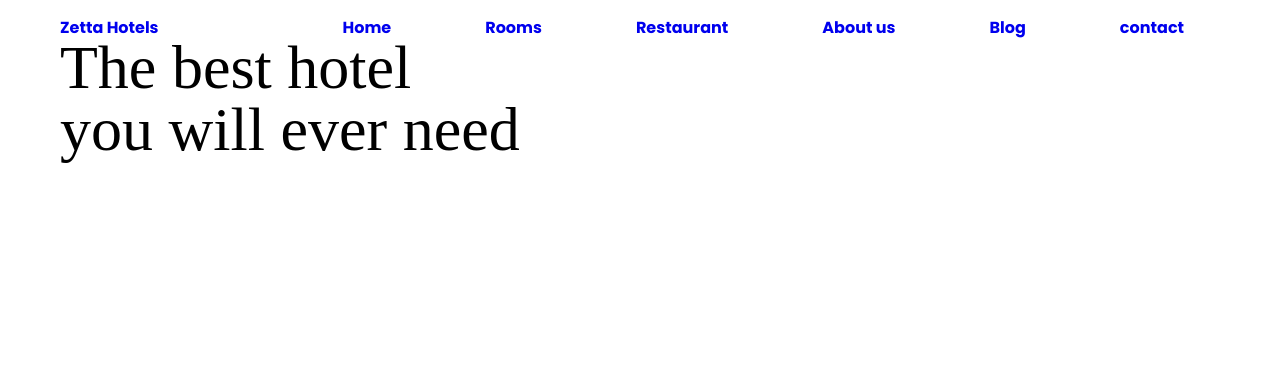
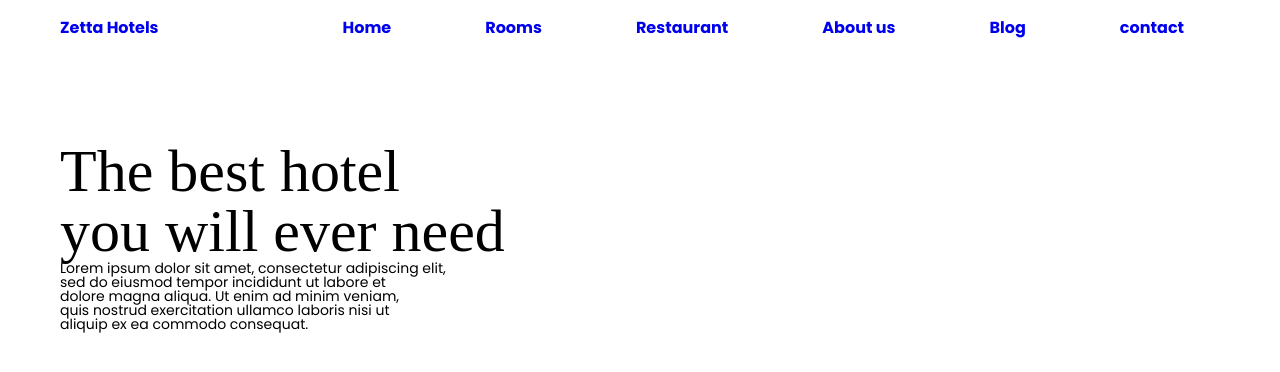
Before and after one commit to maikomekok/Lesson6, a plain HTML site: page index.html in a window 1280 px wide. Drawn offline with Linux system fonts and the light colour scheme.

Commit message:
added paragraph

```diff
--- a/css/main.css
+++ b/css/main.css
@@ -17,14 +17,19 @@ body{
 	padding-left: 90px;
 	margin-left: 90px;
 	font-family: 'Poppins-Bold'
-
 }
 .navbar-li-2>a {
 	padding-left: 90px;
 	font-family: 'Poppins-Bold'
 }
+.divmain{
+	margin-top: 105px;
+}
 h1{
-	font-size: 62px;
-	font-family:'Poppins'
-	margin-top:105px;
+	font-size: 60px;
+	font-family: 'Poppins-ExtraBold'
 }
+.divmain>p{
+	font-size: 14px;
+	font-family: 'Poppins-Regular'
+}
--- a/index.html
+++ b/index.html
@@ -37,8 +37,9 @@
   			</ul>
   		</nav>
   	</header> <!-- header ends here -->
-  	<div> <!-- second part of main section -->
+  	<div class="divmain"> <!-- second part of main section -->
   		<h1>The best hotel <br> you will ever need</h1>
+  		<p>Lorem ipsum dolor sit amet, consectetur adipiscing elit, <br>sed do eiusmod tempor incididunt ut labore et<br> dolore magna aliqua. Ut enim ad minim veniam, <br>quis nostrud exercitation ullamco laboris nisi ut <br>aliquip ex ea commodo consequat.</p>
   	</div>
   </section>
 </body>
```
